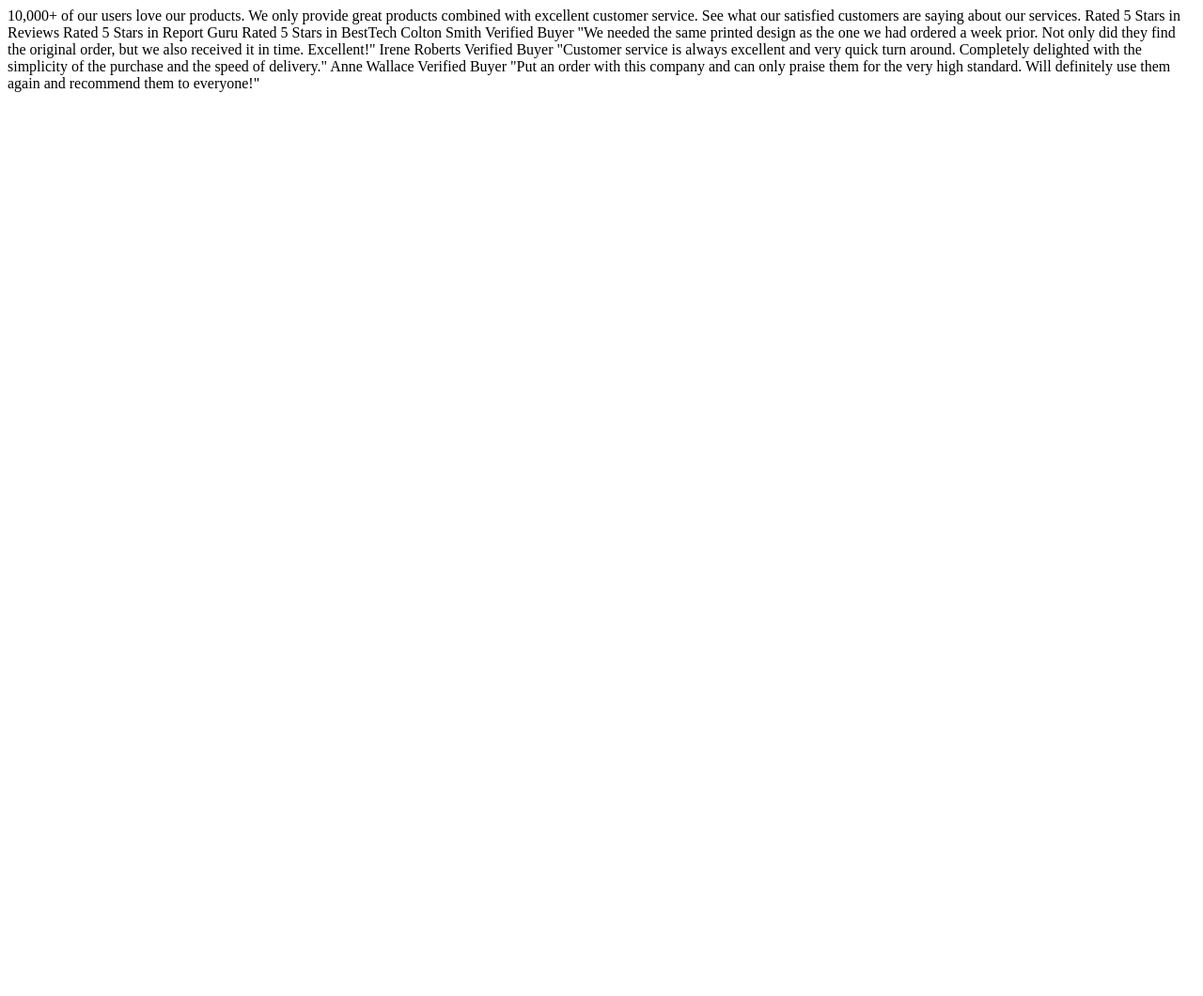
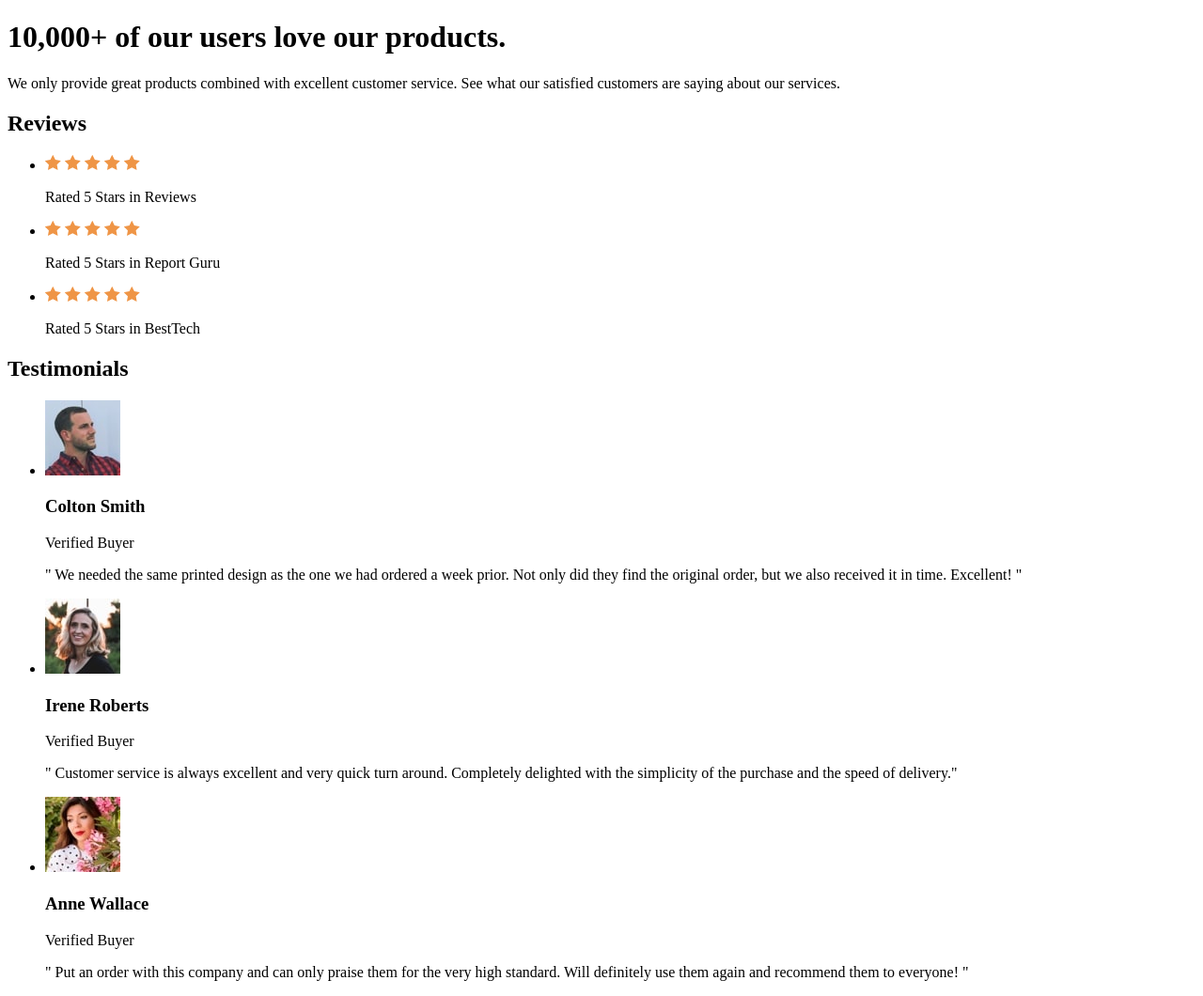
Before and after one commit to lunr-ish/social-proof-section, a plain HTML site: page index.html in a window 1280 px wide. Shown: the whole page at 94% size. Before the commit the page ends 800 px from the top, so only its background shows below. Drawn offline with Linux system fonts and the light colour scheme.

Commit message:
add markup

```diff
--- a/index.html
+++ b/index.html
@@ -20,32 +20,118 @@
       rel="stylesheet"
     />
 
-    <link rel="stylesheet" href="style.css">
+    <link rel="stylesheet" href="style.css" />
   </head>
   <body>
-    10,000+ of our users love our products.
+    <header>
+      <h1 class="main-heading">10,000+ of our users love our products.</h1>
+      <p class="description">
+        We only provide great products combined with excellent customer service.
+        See what our satisfied customers are saying about our services.
+      </p>
+    </header>
 
-    We only provide great products combined with excellent customer service.
-    See what our satisfied customers are saying about our services.
+    <main>
+      <section class="reviews">
+        <h2 class="sr-only">Reviews</h2>
+        <ul class="reviews__list">
+          <li class="reviews__item">
+            <div class="reviews__stars">
+              <img src="./images/icon-star.svg" alt="" aria-hidden="true" />
+              <img src="./images/icon-star.svg" alt="" aria-hidden="true" />
+              <img src="./images/icon-star.svg" alt="" aria-hidden="true" />
+              <img src="./images/icon-star.svg" alt="" aria-hidden="true" />
+              <img src="./images/icon-star.svg" alt="" aria-hidden="true" />
+            </div>
+            <p class="reviews__content">Rated 5 Stars in Reviews</p>
+          </li>
 
-    Rated 5 Stars in Reviews
-    Rated 5 Stars in Report Guru
-    Rated 5 Stars in BestTech
+          <li class="reviews__item">
+            <div class="reviews__stars">
+              <img src="./images/icon-star.svg" alt="" aria-hidden="true" />
+              <img src="./images/icon-star.svg" alt="" aria-hidden="true" />
+              <img src="./images/icon-star.svg" alt="" aria-hidden="true" />
+              <img src="./images/icon-star.svg" alt="" aria-hidden="true" />
+              <img src="./images/icon-star.svg" alt="" aria-hidden="true" />
+            </div>
+            <p class="reviews__content">Rated 5 Stars in Report Guru</p>
+          </li>
 
-    Colton Smith
-    Verified Buyer
-    "We needed the same printed design as the one we had ordered a week prior.
-    Not only did they find the original order, but we also received it in time.
-    Excellent!"
+          <li class="reviews__item">
+            <div class="reviews__stars">
+              <img src="./images/icon-star.svg" alt="" aria-hidden="true" />
+              <img src="./images/icon-star.svg" alt="" aria-hidden="true" />
+              <img src="./images/icon-star.svg" alt="" aria-hidden="true" />
+              <img src="./images/icon-star.svg" alt="" aria-hidden="true" />
+              <img src="./images/icon-star.svg" alt="" aria-hidden="true" />
+            </div>
+            <p class="reviews__content">Rated 5 Stars in BestTech</p>
+          </li>
+        </ul>
+      </section>
 
-    Irene Roberts
-    Verified Buyer
-    "Customer service is always excellent and very quick turn around. Completely
-    delighted with the simplicity of the purchase and the speed of delivery."
+      <section class="testimonials">
+        <h2 class="sr-only">Testimonials</h2>
+        <ul class="testimonials__list">
+          <li class="testimonials__item">
+            <div class="testimonials__user">
+              <div class="avatar">
+                <img
+                  src="./images/image-colton.jpg"
+                  alt=""
+                  aria-hidden="true"
+                />
+              </div>
+              <hgroup>
+                <h3 class="testimonials__user-name">Colton Smith</h3>
+                <span class="testimonials__user-status">Verified Buyer</span>
+              </hgroup>
+            </div>
 
-    Anne Wallace
-    Verified Buyer
-    "Put an order with this company and can only praise them for the very high
-    standard. Will definitely use them again and recommend them to everyone!"
+            <p class="testimonials__content">
+              " We needed the same printed design as the one we had ordered a
+              week prior. Not only did they find the original order, but we also
+              received it in time. Excellent! "
+            </p>
+          </li>
+
+          <li class="testimonials__item">
+            <div class="testimonials__user">
+              <div class="avatar">
+                <img src="./images/image-irene.jpg" alt="" aria-hidden="true" />
+              </div>
+              <hgroup>
+                <h3 class="testimonials__user-name">Irene Roberts</h3>
+                <span class="testimonials__user-status">Verified Buyer</span>
+              </hgroup>
+            </div>
+
+            <p class="testimonials__content">
+              " Customer service is always excellent and very quick turn around.
+              Completely delighted with the simplicity of the purchase and the
+              speed of delivery."
+            </p>
+          </li>
+
+          <li class="testimonials__item">
+            <div class="testimonials__user">
+              <div class="avatar">
+                <img src="./images/image-anne.jpg" alt="" aria-hidden="true" />
+              </div>
+              <hgroup>
+                <h3 class="testimonials__user-name">Anne Wallace</h3>
+                <span class="testimonials__user-status">Verified Buyer</span>
+              </hgroup>
+            </div>
+
+            <p class="testimonials__content">
+              " Put an order with this company and can only praise them for the
+              very high standard. Will definitely use them again and recommend
+              them to everyone! "
+            </p>
+          </li>
+        </ul>
+      </section>
+    </main>
   </body>
 </html>
```
